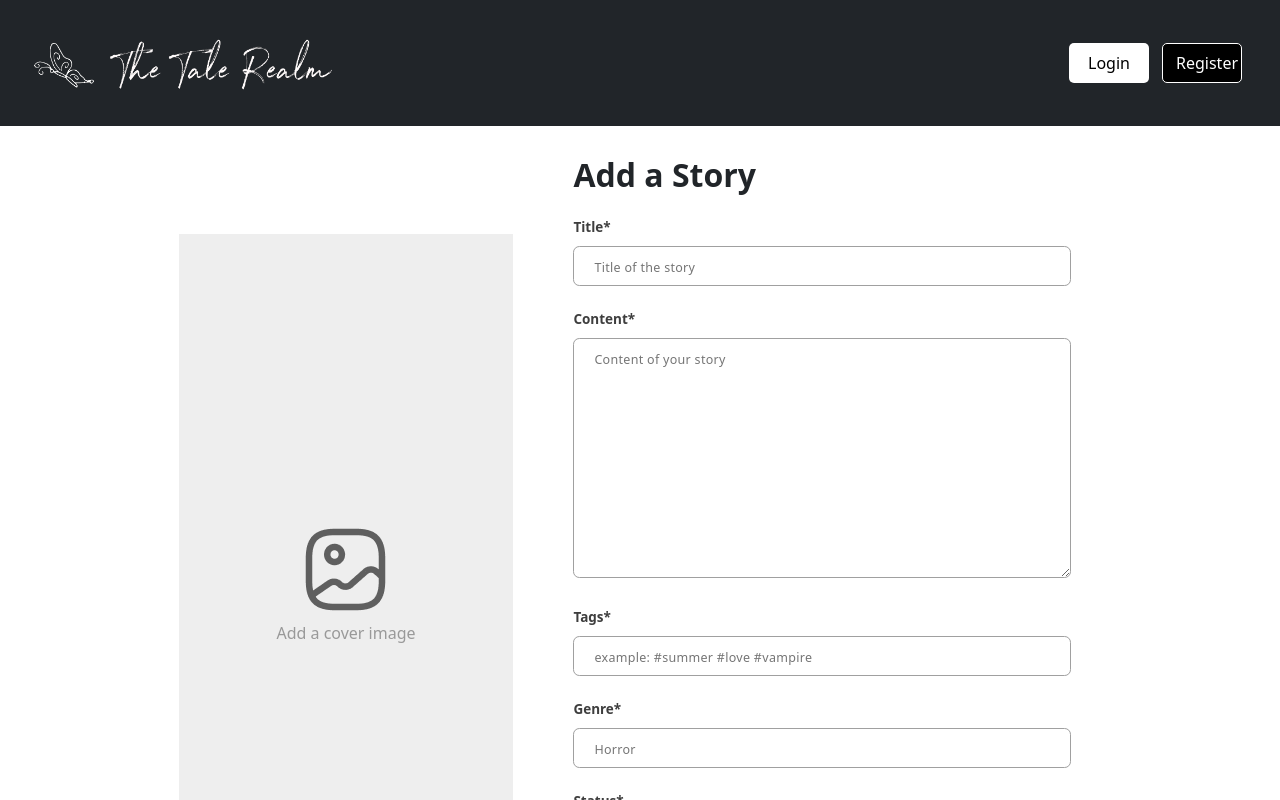
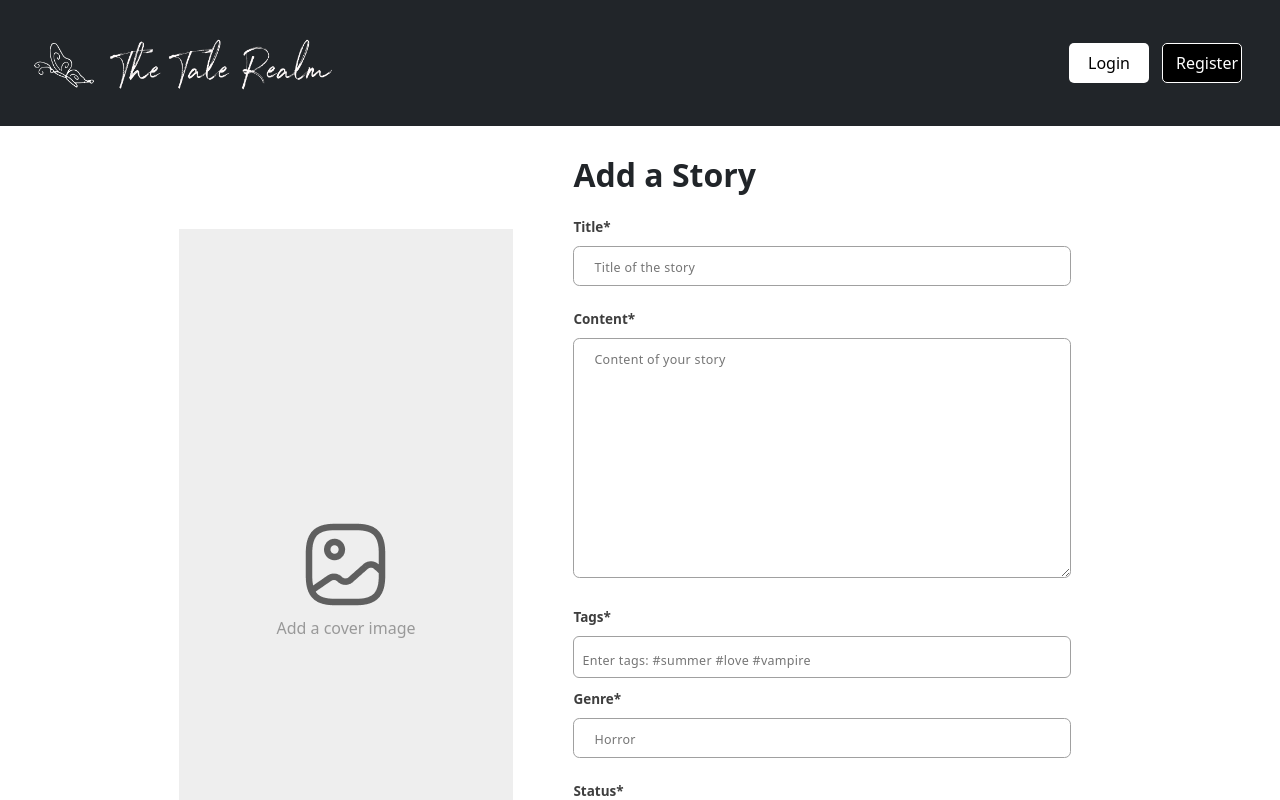
Before and after one commit to Rista10/The-Tale-Realm, a React (Vite) app: page /stories/create in a window 1280 px wide. Shown: the top 800 px of the page. Built offline with nearby package versions, Linux system fonts and the light colour scheme.

Commit message:
tags of stories

```diff
--- a/src/App.css
+++ b/src/App.css
@@ -1,3 +1,6 @@
+*{
+    user-select: none;
+}
 .category {
     font-size: 12px;
     font-weight: 500;
--- a/src/api/axios.jsx
+++ b/src/api/axios.jsx
@@ -1,6 +1,5 @@
 import axios from 'axios';
 
 export default axios.create({
-    // baseURL:'https://tale-realmm.onrender.com'
-    baseURL:'http://localhost:5000'
+    baseURL:'https://tale-realmm.onrender.com'
 });
--- a/src/components/authentication/signUpModal.jsx
+++ b/src/components/authentication/signUpModal.jsx
@@ -77,7 +77,7 @@ function SignUpModal(props) {
         <Modal.Title id="contained-modal-title-vcenter bold">Register</Modal.Title>
       </Modal.Header>
       <Modal.Body>
-        <form onSubmit={handleSubmit}>
+        <form onSubmit={handleSubmit} className='auth-form'>
           <label htmlFor="userName" className="form-label">
             Username
           </label>
--- a/src/components/authentication/style.css
+++ b/src/components/authentication/style.css
@@ -16,9 +16,9 @@ input[type=submit] {
     letter-spacing: 5px;
   }
 
+
   input[type=text],
-  input[type=password],
-  input[type=email] {
+  input[type=password] {
     width: 100%;
     padding: 10px;
     margin: 8px 0 10px 0;
@@ -29,6 +29,16 @@ input[type=submit] {
     border-radius: 5px 5px 0 0;
   }
 
+  .auth-form  input[type=email] {
+    width: 100%;
+    padding: 10px;
+    margin: 8px 0 10px 0;
+    box-sizing: border-box;
+    background-color:#F6E9FF;
+    border: none;
+    border-bottom: 2px solid rgb(137, 137, 137);
+    border-radius: 5px 5px 0 0;
+  }
   .sign-up p{
     text-align: center;
   }
--- a/src/components/cursor/cursor.jsx
+++ b/src/components/cursor/cursor.jsx
@@ -26,7 +26,6 @@ const Cursor = () => {
         const randomIndex = Math.floor(Math.random() * colors.length);
         return colors[randomIndex];
     }
-    console.log(dots)
 
     useEffect(() => {
         const mousemove = (e) => {
--- a/src/pages/createStory/createStory.css
+++ b/src/pages/createStory/createStory.css
@@ -117,3 +117,61 @@ input[list=storyStatus] {
 .success-popup p{
     margin: 0px;
 }
+
+.tags-input {
+	display: flex;
+	align-items: flex-start;
+	flex-wrap: wrap;
+	min-height: 40px;
+	padding: 0 8px;
+	margin: 8px 0;
+    border: 1px solid #A0A0A0;
+	border-radius: 6px;
+}
+
+
+.createStory .createStory-content .tags-input input[type=text]{
+		flex: 1;
+		border: none;
+        border-radius: none;
+		padding: 4px 0 0 0;
+        margin: 0px;
+        &:focus {
+			outline: transparent;
+		}
+}
+
+#tags {
+	display: flex;
+	flex-wrap: wrap;
+	padding: 0;
+	margin: 8px 0 0 0;
+}
+
+.tag {
+	width: auto;
+	height: 28px;
+	display: flex;
+	align-items: center;
+	justify-content: center;
+	color: rgb(81, 81, 81);
+	padding: 0 8px;
+	font-size: 14px;
+	list-style: none;
+	border-radius: 16px;
+	margin: 0 8px 8px 0;
+	background: #d7d7d7;
+	.tag-close {
+		display: block;
+		width: 16px;
+		height: 16px;
+		line-height: 14px;
+		text-align: center;
+		font-size: 14px;
+		margin-left: 4px;
+        border-radius: 50%;
+        background-color: #eeeeee;
+		color:rgb(81, 81, 81);
+		cursor: pointer;
+	}
+}
--- a/src/pages/createStory/createStory.jsx
+++ b/src/pages/createStory/createStory.jsx
@@ -10,7 +10,7 @@ import axios from '../../api/axios';
 const CreateStory = () => {
     const [title, setTitle] = useState('');
     const [description, setDescription] = useState('');
-    const [tags, setTags] = useState('');
+    const [tags, setTags] = useState([]);
     const [genre, setGenre] = useState('');
     const [status, setStatus] = useState('');
     const [rating, setRating] = useState('');
@@ -19,6 +19,7 @@ const CreateStory = () => {
     const [image, setImage] = useState(null);
     const [showSuccessPopup, setShowSuccessPopup] = useState(false);
 
+    console.log(tags)
     const handleImageClick = () => {
         imageRef.current.click();
     }
@@ -27,6 +28,20 @@ const CreateStory = () => {
         const file = event.target.files[0];
         setImage(file);
     }
+
+
+    const addTags = (e) => {
+        if (e.target.value !== "") {
+            e.preventDefault();
+            setTags([...tags, e.target.value]);
+            e.target.value = "";
+        }
+    }
+
+    const removeTag=(tagToRemove)=>{
+        setTags(tags.filter((tag,index)=>index!==tagToRemove))
+    }
+
     const handleSubmit = async (e) => {
         e.preventDefault();
         const token = localStorage.getItem('token');
@@ -75,8 +90,18 @@ const CreateStory = () => {
                             <label htmlFor="storyDescription">Content*</label>
                             <textarea name="storyDescription" value={description} onChange={(e) => setDescription(e.target.value)} placeholder='Content of your story'></textarea>
 
+
                             <label htmlFor="storyTags">Tags*</label>
-                            <input type="text" required className='storyTags' value={tags} onChange={(e) => setTags(e.target.value)} placeholder='example: #summer #love #vampire' />
+                            <div className="tags-input">
+
+                                <input
+                                    type="text"
+                                    required
+                                    onKeyUp={e => (e.key === " " ? addTags(e) : null)}
+                                    placeholder='Enter tags: #summer #love #vampire'
+                                />
+                            </div>
+
 
                             <label htmlFor="storyGenre">Genre*</label>
                             <input list="storyGenre" required value={genre} onChange={(e) => { setGenre(e.target.value) }} placeholder='Horror' />
```
